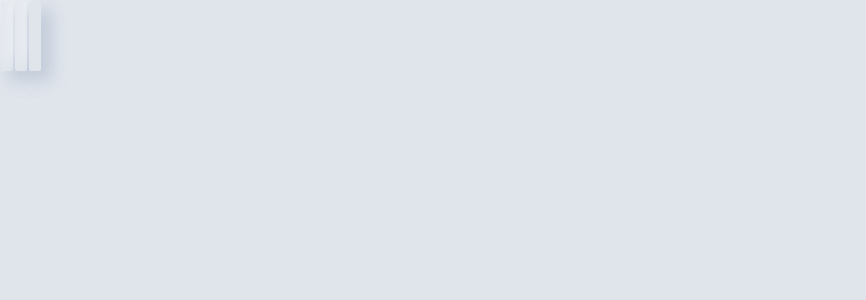
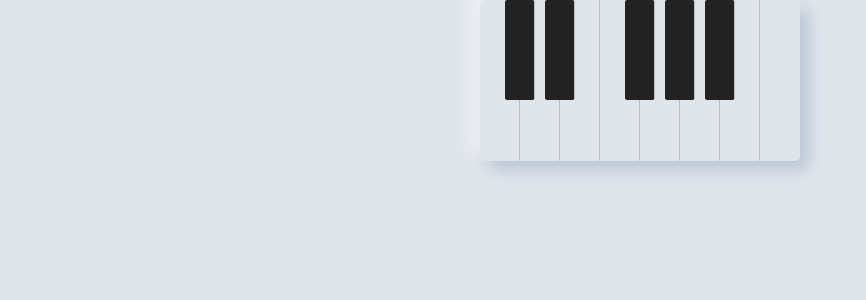
Before and after one commit to sigtot/pitch-recorder, a React (Create React App) app in the folder frontend/: page /guess in a window 1280 px wide. Shown: the top 300 px of the page, without its empty margins (0-866 px from the left). Built offline with nearby package versions, Linux system fonts and the light colour scheme.

Commit message:
Make a nice piano

```diff
--- /dev/null
+++ b/frontend/src/components/BlackKey.js
@@ -0,0 +1,12 @@
+import React from 'react';
+import styled from 'styled-components';
+import Key from './Key'
+
+export default styled(Key)`
+    width: 30px;
+    background-color: #222;
+    height: 100px;
+    margin-left: -15px;
+    margin-right: -15px;
+    z-index: 2;
+`;
--- a/frontend/src/components/Guess.js
+++ b/frontend/src/components/Guess.js
@@ -1,12 +1,43 @@
 import React from 'react';
 import Key from './Key'
+import BlackKey from "./BlackKey";
+import styled from 'styled-components';
+
+const PianoContainer = styled.div`
+    display: flex;
+    justify-content: center;
+`;
+const Piano = styled.div`
+    box-shadow: 9px 9px 16px rgb(163,177,198,0.6), -9px -9px 16px  rgba(255,255,255, 0.5);
+    display: inline-block;
+    border-radius: 5px;
+    overflow: hidden;
+`;
+
+const FlexDiv = styled.div`
+    display: flex;
+`;
 
 export default function Guess() {
     return (
-        <div>
-            <Key/>
-            <Key/>
-            <Key/>
-        </div>
+        <PianoContainer>
+            <Piano>
+                <FlexDiv>
+                    <Key/>
+                    <BlackKey/>
+                    <Key/>
+                    <BlackKey/>
+                    <Key/>
+                    <Key/>
+                    <BlackKey/>
+                    <Key/>
+                    <BlackKey/>
+                    <Key/>
+                    <BlackKey/>
+                    <Key/>
+                    <Key/>
+                </FlexDiv>
+            </Piano>
+        </PianoContainer>
     )
 }
--- a/frontend/src/components/Key.js
+++ b/frontend/src/components/Key.js
@@ -1,20 +1,16 @@
 import React from 'react';
 import styled from 'styled-components';
 
-const KeyBody = styled.div`
-    width: 12px;
-    height: 70px;
-    margin: 1px;
-    background: #eee;
+export default styled.div`
+    width: 40px;
+    height: 161px;
     display: inline-block;
-    background-color:#E0E5EC;
+    background-color: #E0E5EC;
     border-radius: 2px;
-    box-shadow: 9px 9px 16px rgb(163,177,198,0.6), -9px -9px 16px  rgba(255,255,255, 0.5);
-}
+    z-index: 1;
+    box-sizing: border-box;
+    border-right: 1px solid #bbb;
+    &:last-of-type {
+        border-right: none;
+    }
 `;
-
-export default function Key() {
-    return (
-        <KeyBody/>
-    )
-}
```
